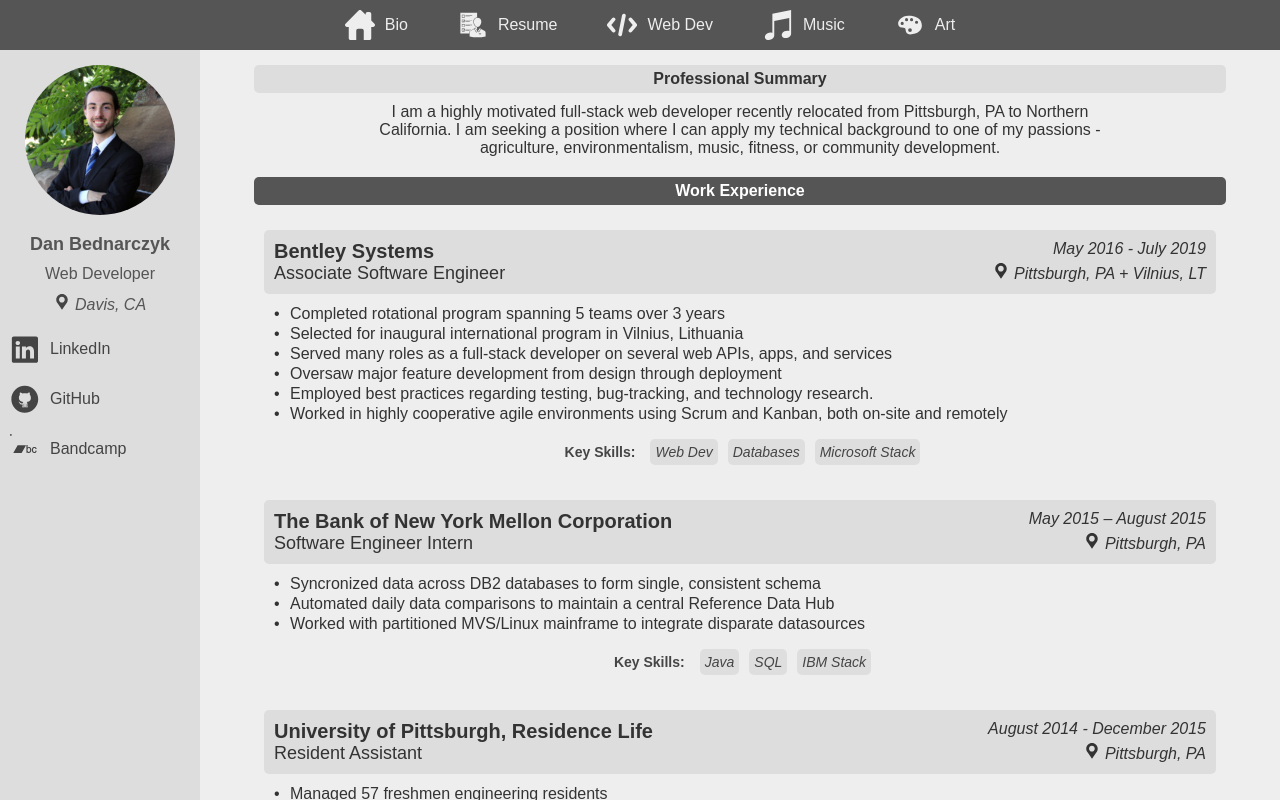
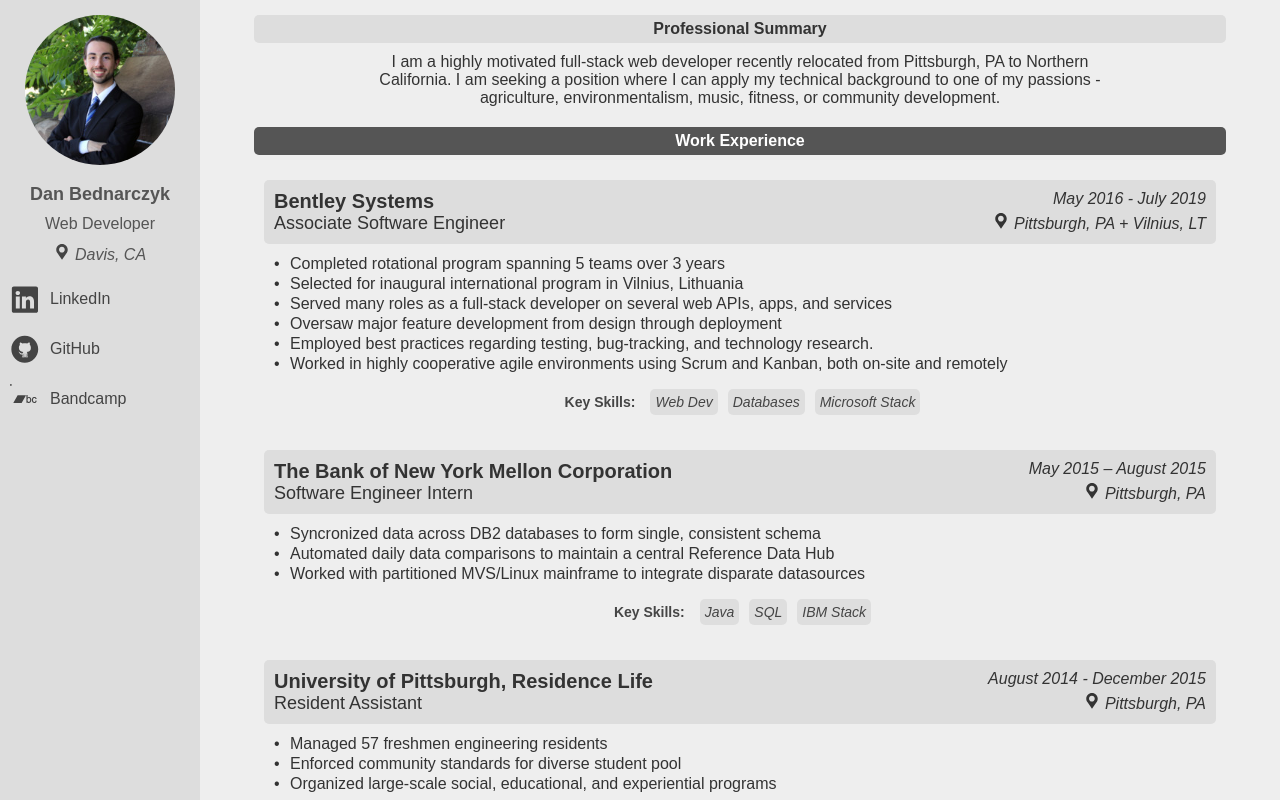
Before and after one commit to dan9418/personal-site-2, a React app: page / in a window 1280 px wide. Built offline with nearby package versions, Linux system fonts and the light colour scheme.

Commit message:
remove top bar

```diff
--- a/src/App.css
+++ b/src/App.css
@@ -19,6 +19,7 @@
 }
 
 .navbar {
+	display: none;
 	background-color: #555;
 	color: #EEE;
 	text-align: right;
@@ -30,9 +31,9 @@
 .side-panel {
 	width: 200px;
 	position: absolute;
-	top: 50px;
-	bottom: 0px;
-	left: 0px;
+	top: 0;
+	bottom: 0;
+	left: 0;
 	background-color: #DDD;
 	color: #444;
 }
@@ -41,10 +42,10 @@
 	background-color: #EEE;
 	text-align: center;
 	position: absolute;
-	top: 50px;
+	top: 0;
 	left: 200px;
-	right: 0px;
-	bottom: 0px;
+	right: 0;
+	bottom: 0;
 	overflow: auto;
 }
 
```
Also changed, not shown: 1 other file (tests, documents, lock files or other folders).
